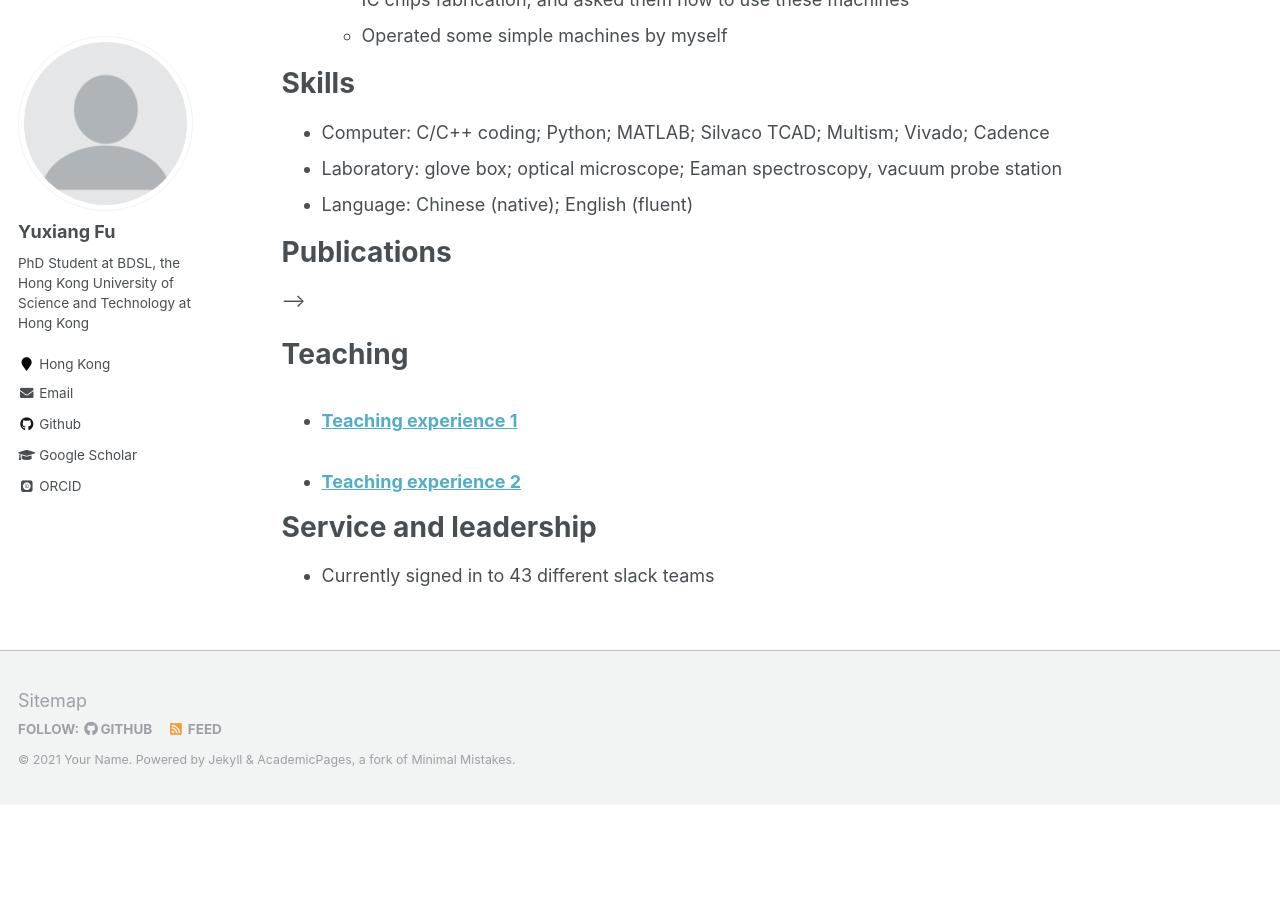
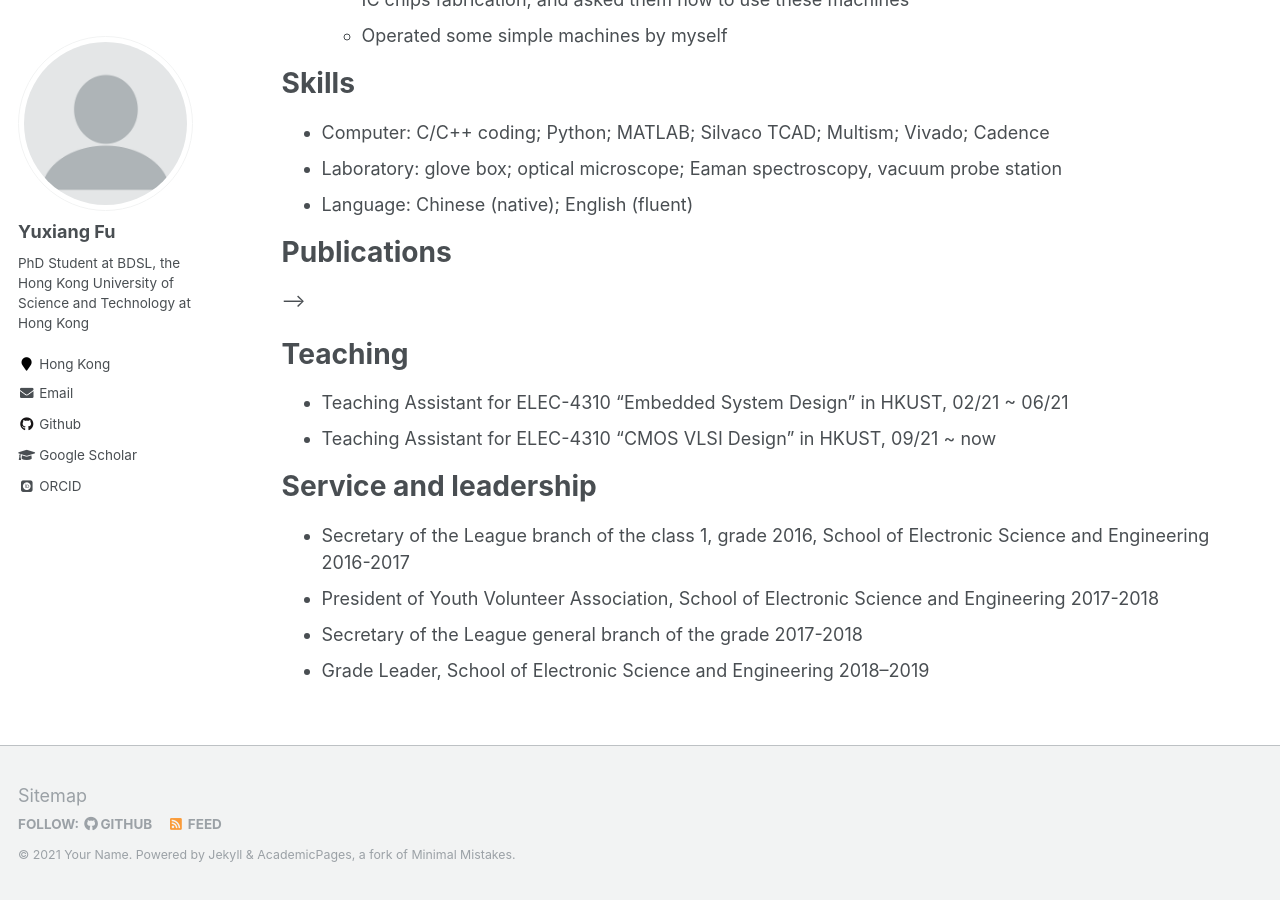
Before and after one commit to FU-Yuxiang/FU-Yuxiang.github.io, a Jekyll site: the page built from _pages/cv.md, in a window 1280 px wide and 900 px high, scrolled down 512 px. Built offline with Jekyll 4.4.1, drawn with Linux system fonts in a browser that asks for light colours; some web fonts are replaced; before the commit the page ends 1317 px from its top, so only the background shows below that.

Commit message:
Update cv.md

```diff
--- a/_pages/cv.md
+++ b/_pages/cv.md
@@ -41,10 +41,12 @@ Publications
 
 Teaching
 ======
-  <ul>{% for post in site.teaching %}
-    {% include archive-single-cv.html %}
-  {% endfor %}</ul>
+* Teaching Assistant for ELEC-4310 "Embedded System Design" in HKUST, 02/21 ~ 06/21
+* Teaching Assistant for ELEC-4310 "CMOS VLSI Design" in HKUST, 09/21 ~ now
 
 Service and leadership
 ======
-* Currently signed in to 43 different slack teams
+* Secretary of the League branch of the class 1, grade 2016, School of Electronic Science and Engineering 2016-2017
+* President of Youth Volunteer Association, School of Electronic Science and Engineering 2017-2018
+* Secretary of the League general branch of the grade 2017-2018
+* Grade Leader, School of Electronic Science and Engineering 2018–2019
```
